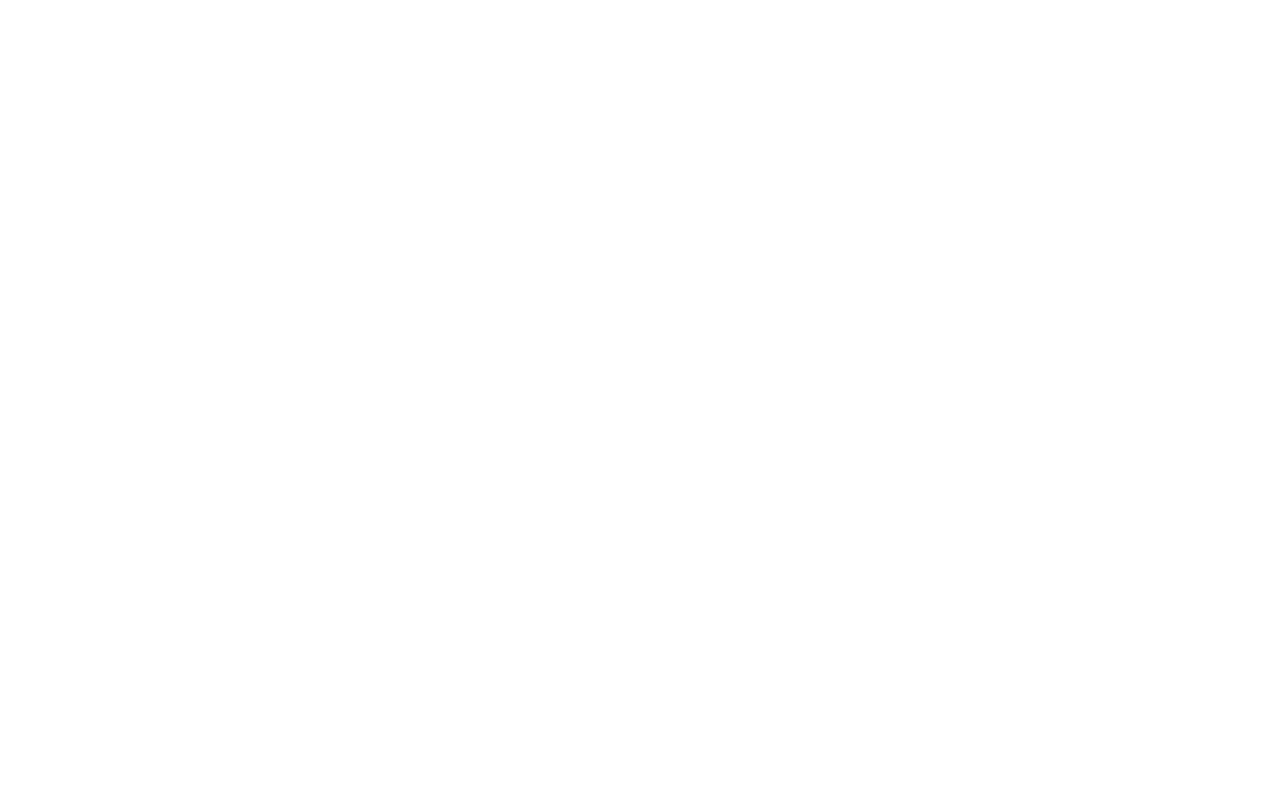
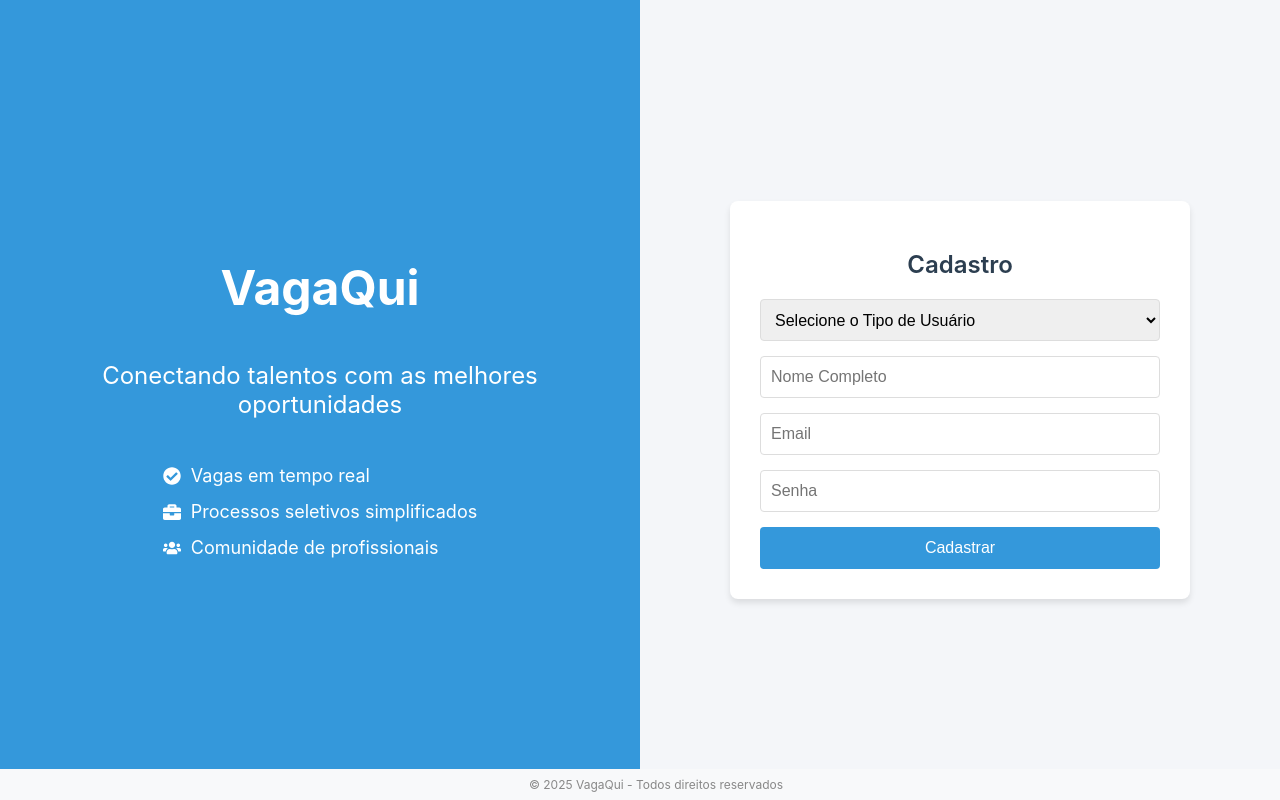
Before and after one commit to adelazarini/vagaqui, a React (Create React App) app in the folder front/: page /register in a window 1280 px wide. Before the commit this address had no page. Built offline with nearby package versions, Linux system fonts and the light colour scheme.

Commit message:
criar register

```diff
--- /dev/null
+++ b/front/src/models/registro_usuario.ts
@@ -0,0 +1,10 @@
+import { TipoUsuario } from './usuario';
+
+export interface RegistroUsuario {
+    nome: string;
+    email: string;
+    senha: string;
+    tipo_usuario: TipoUsuario;
+}
+
+export default RegistroUsuario;
--- a/front/src/models/usuario.ts
+++ b/front/src/models/usuario.ts
@@ -5,7 +5,7 @@
   ADMINISTRADOR: 'Administrador'
 } as const;
 
-export type TipoUsuario = typeof TIPOS_USUARIO[keyof typeof TIPOS_USUARIO];
+export type TipoUsuario = typeof TIPOS_USUARIO[keyof typeof TIPOS_USUARIO] | '';
 
 export class Usuario {
   id: number | null;
--- a/front/src/pages/home/home_index.jsx
+++ b/front/src/pages/home/home_index.jsx
@@ -50,7 +50,7 @@
 
                 <ButtonContainer>
                     <LoginButton to="/login">Fazer Login</LoginButton>
-                    <CadastroButton to="/cadastro">Cadastrar-se</CadastroButton>
+                    <CadastroButton to="/register">Cadastrar-se</CadastroButton>
                 </ButtonContainer>
             </RightSide>
             <Footer />
--- /dev/null
+++ b/front/src/pages/register/register_controller.ts
@@ -0,0 +1,58 @@
+import { useState } from 'react';
+import { useNavigate } from 'react-router-dom';
+import RegisterService from '../../services/register_service';
+import { TIPOS_USUARIO, TipoUsuario } from '../../models/usuario';
+
+export const useRegisterController = () => {
+    const [nome, setNome] = useState('');
+    const [email, setEmail] = useState('');
+    const [senha, setSenha] = useState('');
+    const [tipoUsuario, setTipoUsuario] = useState<TipoUsuario>('');
+
+    const [error, setError] = useState<string | null>(null);
+    const [loading, setLoading] = useState(false);
+    const navigate = useNavigate();
+    const handleRegister = async (e: React.FormEvent) => {
+        e.preventDefault();
+
+        if (!tipoUsuario) {
+            setError('Selecione um tipo de usuário');
+            return;
+        }
+
+        setLoading(true);
+        setError(null);
+
+        try {
+            const registroData = {
+                nome,
+                email,
+                senha,
+                tipo_usuario: tipoUsuario,
+            };
+
+            const response = await RegisterService.registrar(registroData);
+
+            navigate('/login');
+
+        } catch (err: any) {
+            setError(err.response?.data?.message || 'Erro ao cadastrar');
+        } finally {
+            setLoading(false);
+        }
+    };
+
+    return {
+        nome,
+        email,
+        senha,
+        tipoUsuario,
+        setNome,
+        setEmail,
+        setSenha,
+        setTipoUsuario,
+        error,
+        loading,
+        handleRegister
+    };
+};
--- /dev/null
+++ b/front/src/pages/register/register_index.tsx
@@ -0,0 +1,121 @@
+import React from 'react';
+import {
+    LoginBox,
+    Title,
+    Form,
+    Input,
+    Button,
+    ErrorMessage,
+    Select
+} from '../login/login_styles';
+
+import Footer from '../../components/layout/footer';
+
+import {
+    LeftSide,
+    Logo,
+    Slogan,
+    FeaturesList,
+    FeatureItem,
+    RightSide,
+    ContainerMaior
+} from '../../components/layout/inicio_layout';
+
+import { FaCheckCircle, FaBriefcase, FaUsers } from 'react-icons/fa';
+import { useRegisterController } from './register_controller';
+import { TIPOS_USUARIO, TipoUsuario } from '../../models/usuario';
+
+const Register: React.FC = () => {
+    const {
+        nome,
+        email,
+        senha,
+        tipoUsuario,
+        setNome,
+        setEmail,
+        setSenha,
+        setTipoUsuario,
+        error,
+        loading,
+        handleRegister
+    } = useRegisterController();
+
+    return (
+        <ContainerMaior>
+            <LeftSide>
+                <Logo>VagaQui</Logo>
+                <Slogan>
+                    Conectando talentos com as melhores oportunidades
+                </Slogan>
+
+                <FeaturesList>
+                    <FeatureItem>
+                        <FaCheckCircle />
+                        Vagas em tempo real
+                    </FeatureItem>
+                    <FeatureItem>
+                        <FaBriefcase />
+                        Processos seletivos simplificados
+                    </FeatureItem>
+                    <FeatureItem>
+                        <FaUsers />
+                        Comunidade de profissionais
+                    </FeatureItem>
+                </FeaturesList>
+            </LeftSide>
+            <RightSide>
+                <LoginBox>
+                    <Title>Cadastro</Title>
+                    <Form onSubmit={handleRegister}>
+                        <Select
+                            value={tipoUsuario}
+                            onChange={(e) => setTipoUsuario(e.target.value as TipoUsuario)}
+                            required
+                        >
+                            <option value="">Selecione o Tipo de Usuário</option>
+                            <option value={TIPOS_USUARIO.CANDIDATO}>Candidato</option>
+                            <option value={TIPOS_USUARIO.EMPRESA}>Empresa</option>
+                            <option value={TIPOS_USUARIO.ENTREVISTADOR}>Entrevistador</option>
+                        </Select>
+
+                        <Input
+                            type="text"
+                            placeholder="Nome Completo"
+                            value={nome}
+                            onChange={(e) => setNome(e.target.value)}
+                            required
+                        />
+
+                        <Input
+                            type="email"
+                            placeholder="Email"
+                            value={email}
+                            onChange={(e) => setEmail(e.target.value)}
+                            required
+                        />
+
+                        <Input
+                            type="password"
+                            placeholder="Senha"
+                            value={senha}
+                            onChange={(e) => setSenha(e.target.value)}
+                            required
+                        />
+
+                        {error && <ErrorMessage>{error}</ErrorMessage>}
+
+                        <Button
+                            type="submit"
+                            disabled={loading}
+                        >
+                            {loading ? 'Cadastrando...' : 'Cadastrar'}
+                        </Button>
+                    </Form>
+                </LoginBox>
+            </RightSide>
+            <Footer />
+        </ContainerMaior>
+    );
+};
+
+export default Register;
--- a/front/src/routes.js
+++ b/front/src/routes.js
@@ -4,6 +4,7 @@
 import Home from './pages/home/home_index';
 import DashboardCandidato from './pages/candidato/candidato_index';
 import DashboardEntrevistador from './pages/entrevistador/entrevistador_index';
+import Register from './pages/register/register_index';
 
 const AppRoutes = () => (
     <Router>
@@ -12,7 +13,7 @@
             <Route path="/" element={<Home />} />
             <Route path="/candidato/dashboard" element={<DashboardCandidato />} />
             <Route path="/entrevistador/dashboard" element={<DashboardEntrevistador />} />
-            {/* Adicionar rotas para cada tipo de usuário */}
+            <Route path="/register" element={<Register />} />
         </Routes>
     </Router>
 );
--- /dev/null
+++ b/front/src/services/register_service.ts
@@ -0,0 +1,11 @@
+import api from './api_service';
+import { RegistroUsuario } from '../models/registro_usuario';
+
+class RegisterService {
+    async registrar(data: RegistroUsuario) {
+        const response = await api.post('/auth/register', data);
+        return response.data;
+    }
+}
+
+export default new RegisterService();
```
Also changed, not shown: front/src/pages/register/registrer_styles.js (added).
